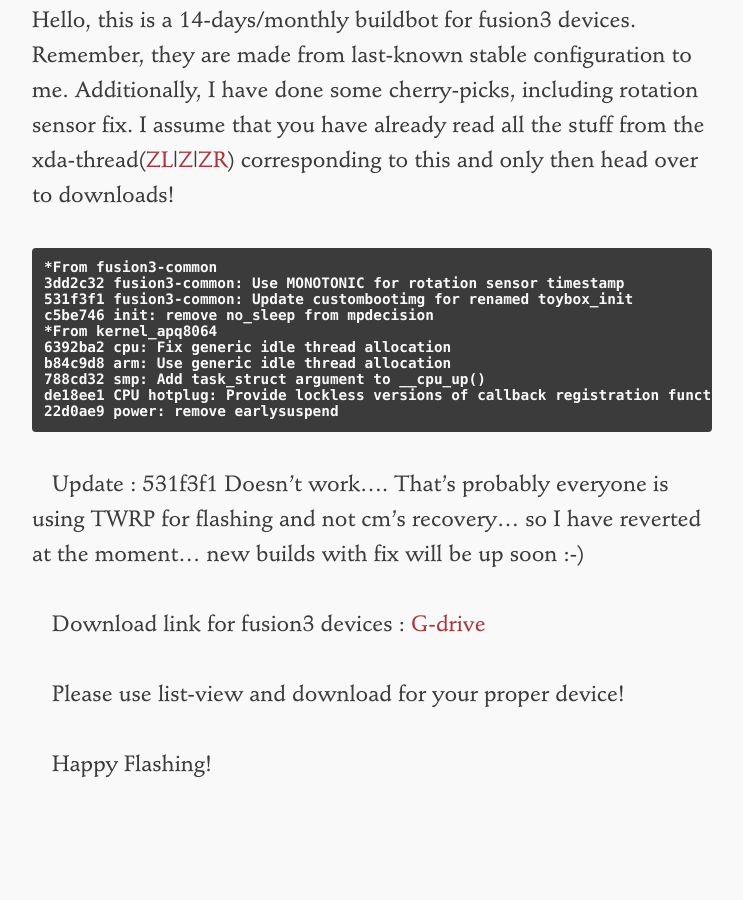
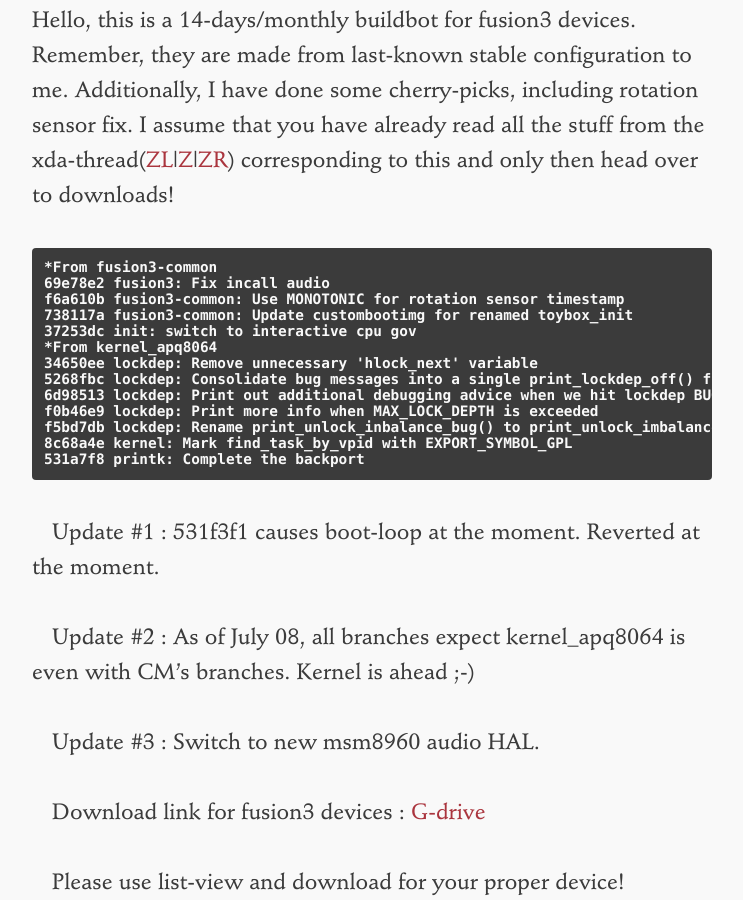
Before and after one commit to daedroza/daedroza.github.io, a Jekyll site: the page built from _posts/2016-06-29-stable-cm-builds.markdown, in a window 1280 px wide and 900 px high, scrolled down 905 px. Shown: the whole window, without its empty margins (268-1011 px from the left). Built offline with Jekyll 4.4.1, drawn with Linux system fonts in a browser that asks for light colours; comment, search, counter and statistics services are not loaded.

Commit message:
update: 2016-06-29
Signed-off-by: Kalpaj Chaudhari <Daedroza@gmail.com>

```diff
--- a/_posts/2016-06-29-stable-cm-builds.markdown
+++ b/_posts/2016-06-29-stable-cm-builds.markdown
@@ -14,21 +14,28 @@
 configuration to me. Additionally, I have done some cherry-picks, including rotation sensor fix.
 I assume that you have already read all the stuff from the xda-thread([ZL](http://forum.xda-developers.com/xperia-zl/development/stable-cyanogenmod-t3407662)|[Z](http://forum.xda-developers.com/xperia-z/development/stable-cyanogenmod-t3407658)|[ZR](http://forum.xda-developers.com/xperia-zr/development/stable-cyanogenmod-t3407650)) corresponding to this and only then head
 over to downloads!
+
 {% highlight bash%}
 *From fusion3-common
-3dd2c32 fusion3-common: Use MONOTONIC for rotation sensor timestamp
-531f3f1 fusion3-common: Update custombootimg for renamed toybox_init
-c5be746 init: remove no_sleep from mpdecision
+69e78e2 fusion3: Fix incall audio
+f6a610b fusion3-common: Use MONOTONIC for rotation sensor timestamp
+738117a fusion3-common: Update custombootimg for renamed toybox_init
+37253dc init: switch to interactive cpu gov
 *From kernel_apq8064
-6392ba2 cpu: Fix generic idle thread allocation
-b84c9d8 arm: Use generic idle thread allocation
-788cd32 smp: Add task_struct argument to __cpu_up()
-de18ee1 CPU hotplug: Provide lockless versions of callback registration functions
-22d0ae9 power: remove earlysuspend
+34650ee lockdep: Remove unnecessary 'hlock_next' variable
+5268fbc lockdep: Consolidate bug messages into a single print_lockdep_off() function
+6d98513 lockdep: Print out additional debugging advice when we hit lockdep BUGs
+f0b46e9 lockdep: Print more info when MAX_LOCK_DEPTH is exceeded
+f5bd7db lockdep: Rename print_unlock_inbalance_bug() to print_unlock_imbalance_bug()
+8c68a4e kernel: Mark find_task_by_vpid with EXPORT_SYMBOL_GPL
+531a7f8 printk: Complete the backport
 {% endhighlight %}
 
-Update : 531f3f1 Doesn't work.... That's probably everyone is using TWRP for flashing and not cm's recovery...
-so I have reverted at the moment... new builds with fix will be up soon :-)
+Update #1 : 531f3f1 causes boot-loop at the moment. Reverted at the moment.
+
+Update #2 : As of July 08, all branches expect kernel_apq8064 is even with CM's branches. Kernel is ahead ;-)
+
+Update #3 : Switch to new msm8960 audio HAL.
 
 Download link for fusion3 devices : [G-drive](https://drive.google.com/open?id=0B9yrk5QZnasiV1BaY1libUdBbWc)
 
```
Also changed, not shown: about.md (+2 -1 lines).
